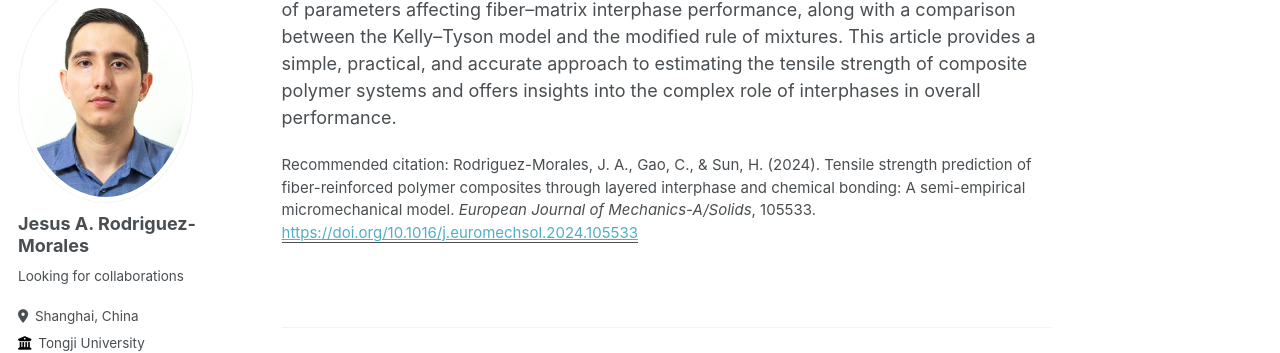
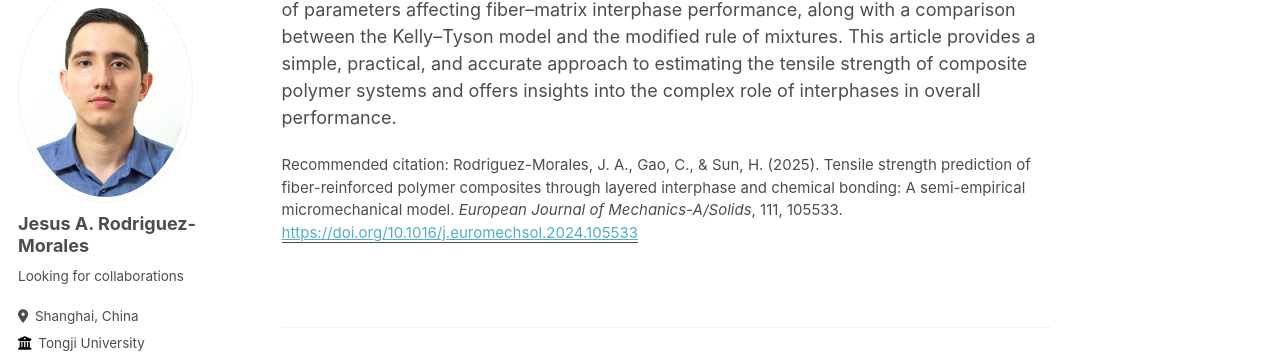
Before and after one commit to alex-rodriguez-m/alex-rodriguez-m.github.io, a Jekyll site: the page built from _publications/tensile.md, in a window 1280 px wide and 900 px high, scrolled down 381 px. Shown: the part 105-458 px from the top of the window. Built offline with Jekyll 4.4.1, drawn with Linux system fonts in a browser that asks for light colours; some web fonts are replaced.

Commit message:
Update tensile.md

```diff
--- a/_publications/tensile.md
+++ b/_publications/tensile.md
@@ -6,7 +6,7 @@ excerpt: '**Jesus A. Rodriguez-Morales**, Chentong Gao, Huiyu Sun'
 date: 2025-05-01
 venue: 'European Journal of Mechanics A/Solids'
 paperurl: 'https://doi.org/10.1016/j.euromechsol.2024.105533'
-citation: 'Rodriguez-Morales, J. A., Gao, C., & Sun, H. (2024). Tensile strength prediction of fiber-reinforced polymer composites through layered interphase and chemical bonding: A semi-empirical micromechanical model. <i>European Journal of Mechanics-A/Solids</i>, 105533.'
+citation: 'Rodriguez-Morales, J. A., Gao, C., & Sun, H. (2025). Tensile strength prediction of fiber-reinforced polymer composites through layered interphase and chemical bonding: A semi-empirical micromechanical model. <i>European Journal of Mechanics-A/Solids</i>, 111, 105533.'
 ---
 
 Fiber-reinforced polymer composites (FRPC) are essential for high-performance applications. However, concerns about their reliability persist owing to their heterogeneous structure across multiple length scales and the critical role of interphases in controlling their performance. In this article, we introduce a semi-empirical micromechanical model that quantitatively considers the impact of chemical treatments on improving interfacial adherence without relying on the Interfacial Shear Strength (IFSS), which is commonly known for posing challenges in characterization. The model predictions across a wide range of FRPC systems are validated against experimental data from the literature, indicating its reasonability and accuracy. Moreover, we analyze the role of parameters affecting fiber–matrix interphase performance, along with a comparison between the Kelly–Tyson model and the modified rule of mixtures. This article provides a simple, practical, and accurate approach to estimating the tensile strength of composite polymer systems and offers insights into the complex role of interphases in overall performance.
```
